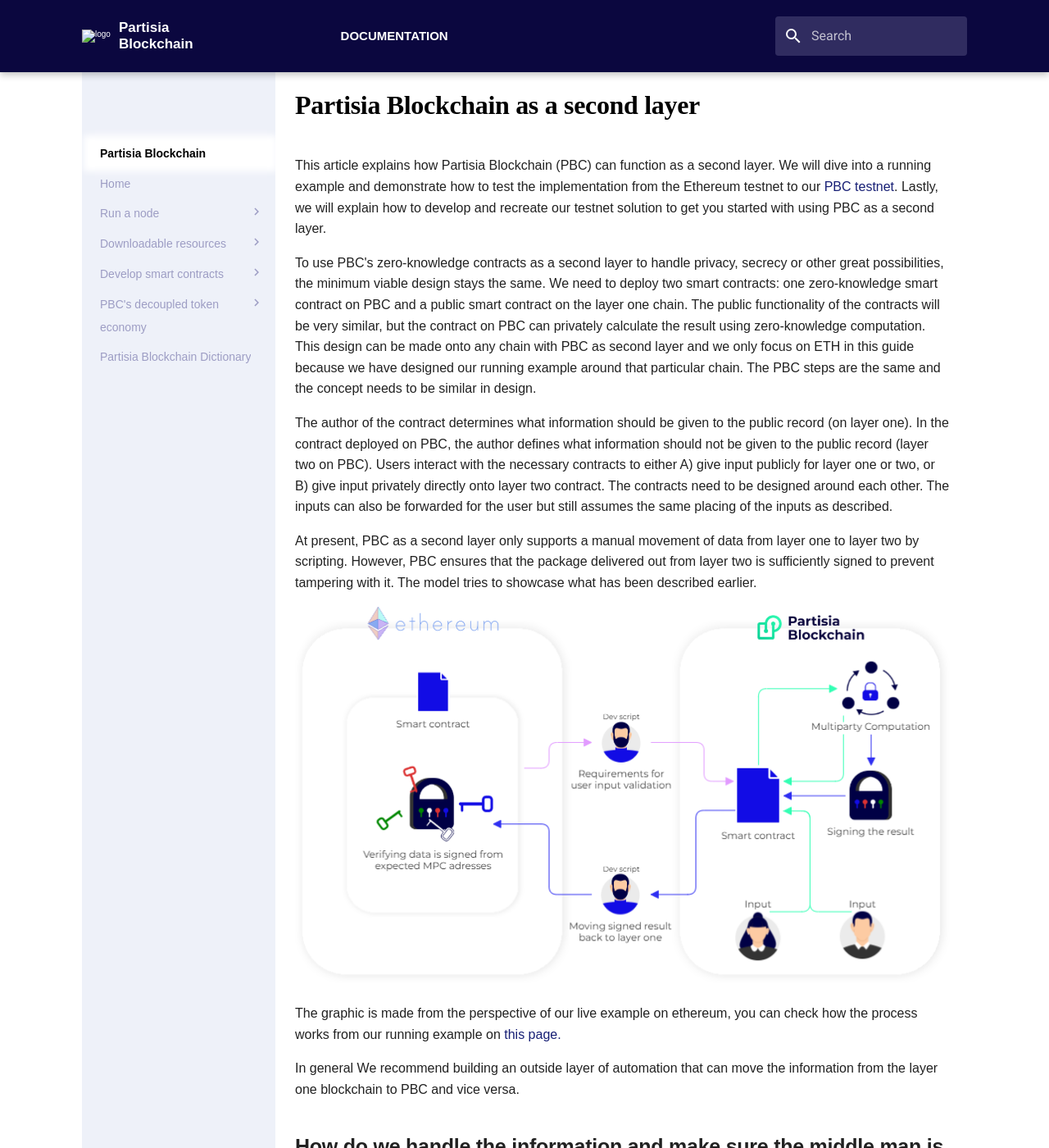
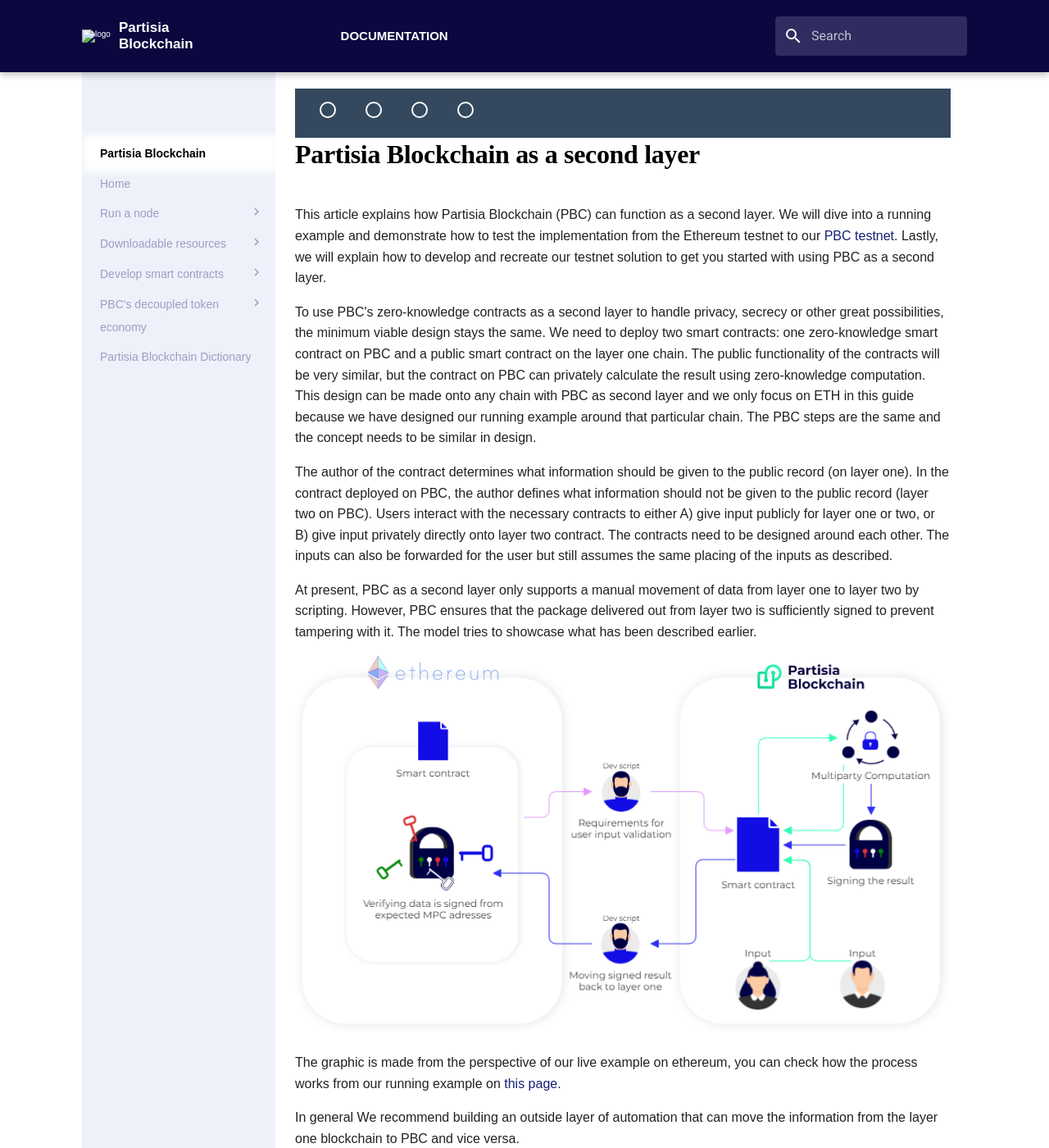
Before and after one commit to 0xSero/partisia-docs, an MkDocs documentation site: the page built from docs/PBC-as-a-second-layer/pbc-as-second-layer.md, in a window 1280 px wide and 1400 px high. Shown: the whole window at 82% size. Built offline with MkDocs 1.6.1 and Material for MkDocs 9.7.7, drawn with Linux system fonts in a browser that asks for light colours; some web fonts are replaced; a script that is not in the unit is left out.

Commit message:
Testing some navdots in CSS

```diff
--- a/docs/PBC-as-a-second-layer/pbc-as-second-layer.md
+++ b/docs/PBC-as-a-second-layer/pbc-as-second-layer.md
@@ -1,3 +1,14 @@
+<div class="tableDots">
+  <div class="cellDots">
+    <ul class="dots">
+      <li><a href="#">Partisia Blockchain as a second layer</a></li>
+      <li><a href="#">Test the live example of a voting contract</a></li>
+      <li><a href="#">How to create your own solution with PBC as a second layer</a></li>
+      <li><a href="#">Technical differences between ETH and PBC for the running example</a></li>
+    </ul>
+  </div>
+</div>
+
 # Partisia Blockchain as a second layer
 
 This article explains how Partisia Blockchain (PBC) can function as a second layer. We will dive into a running example and demonstrate how to test the implementation from the Ethereum testnet to our [PBC testnet](../testnet.md). Lastly, we will explain how to develop and recreate our testnet solution to get you started with using PBC as a second layer.
--- /dev/null
+++ b/docs/stylesheets/navdots.css
@@ -0,0 +1,74 @@
+.tableDots{
+    width: 100%;
+    height: 100%;
+    background: #34495e;
+    display: table;
+  }
+
+  .cellDots{
+    display: table-cell;
+    vertical-align: middle;
+    margin: auto;
+    text-align: center;
+  }
+  .dots{
+
+    position: relative;
+    display: inline-block;
+    margin: 0;
+    padding: 0;
+    list-style: none;
+    cursor: default;
+    .active{
+      a{
+         -webkit-transform: scale3d(1.3, 1.3, 1.3);
+            transform: scale3d(1.3, 1.3, 1.3);
+
+        &:after{
+        height: 100%;
+        }
+      }
+    }
+
+    li{
+      position: relative;
+      display: block;
+      float: left;
+      margin: 0 16px;
+      width: 20px;
+      height: 20px;
+      cursor: pointer;
+
+      a{
+        top: 0;
+        left: 0;
+        width: 100%;
+        height: 100%;
+        outline: none;
+        border-radius: 50%;
+        text-indent: -999em;
+        cursor: pointer;
+        position: absolute;
+        overflow: hidden;
+        background-color: transparent;
+        box-shadow: inset 0 0 0 2px white;
+        -webkit-transition: all 0.3s ease;
+        transition: all 0.3s ease;
+        -webkit-transform: scale3d(1, 1, 1);
+        transform: scale3d(1, 1, 1);
+
+        &:after{
+          content: '';
+          position: absolute;
+          bottom: 0;
+          height: 0;
+          left: 0;
+          width: 100%;
+          background-color: #fff;
+          box-shadow: 0 0 1px #fff;
+          -webkit-transition: height 0.3s ease;
+          transition: height 0.3s ease;
+        }
+      }
+    }
+  }
--- a/mkdocs.yml
+++ b/mkdocs.yml
@@ -47,6 +47,7 @@
 
 extra_css:
   - stylesheets/extra.css
+  - stylesheets/navdots.css
 
 extra_javascript:
   - js/mermaid.min.js
```
